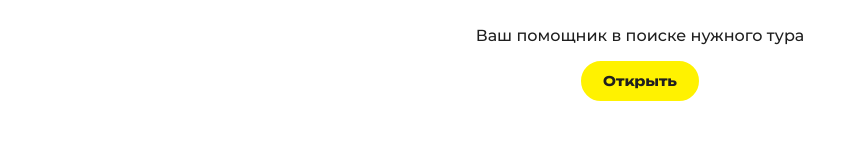
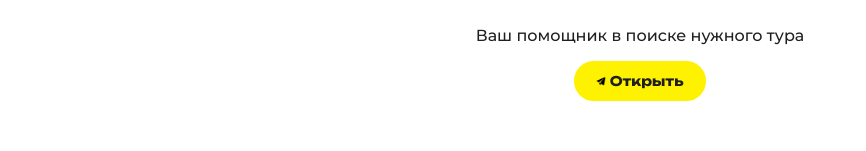
Before and after one commit to Egor3011/CelebrateLifeTravel, a Vue app in the folder frontend/: page / in a window 1280 px wide. Shown: the part 1734-1885 px from the top of the page, without its empty margins (0-866 px from the left). Built offline with nearby package versions, Linux system fonts and the light colour scheme; no server answers.

Commit message:
test icon

```diff
--- a/frontend/src/assets/main.css
+++ b/frontend/src/assets/main.css
@@ -31,6 +31,8 @@ button {
 
   border: 2px solid var(--vt-second-color);
   border-radius: 20px;
+
+  align-content: center;
 
   transition: 0.3s;
 }
--- a/frontend/src/components/blocks/TGbot.vue
+++ b/frontend/src/components/blocks/TGbot.vue
@@ -2,7 +2,10 @@
     <div class="containerTGBOT__block">
         <h1>TELEGRAM-БОТ</h1>
         <p>Ваш помощник в поиске нужного тура </p>
-        <button @click="urlOnClick_TG()">Открыть</button>
+        <button @click="urlOnClick_TG()" style="align-items: center;">
+            <img src="/public/tg_icon.png" style="height: 10px;">
+            Открыть
+        </button>
     </div>
 </template>
 
```
Also changed, not shown: frontend/public/tg_icon.png (added).
